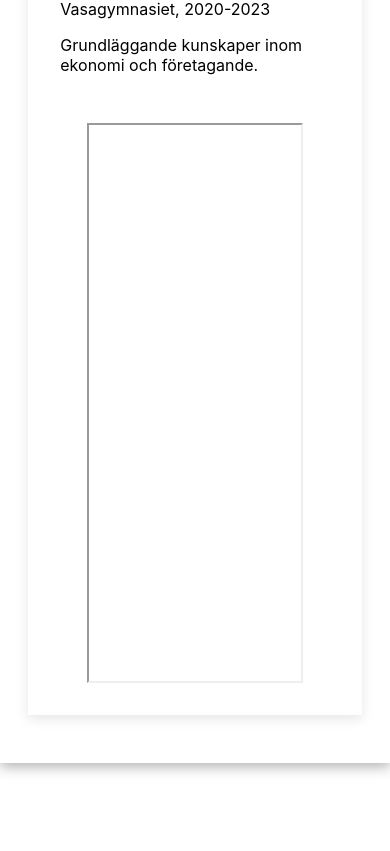
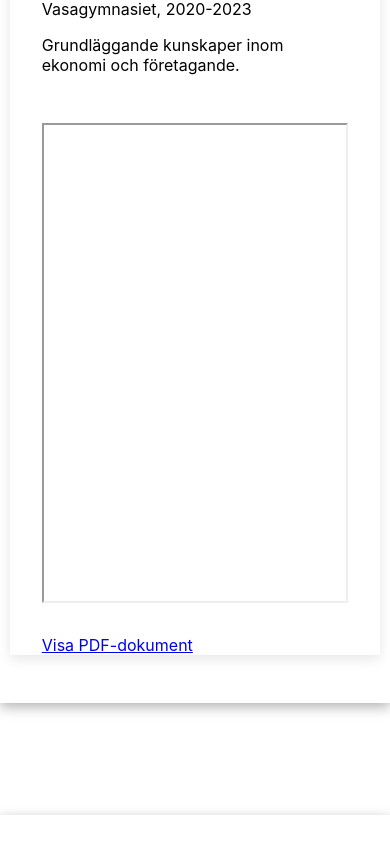
Before and after one commit to Jenkan27/Jenkan27.github.io, a React (Create React App) app: page / in a window 390 px wide. Shown: the part 2387-3238 px from the top of the page. Built offline with nearby package versions, Linux system fonts and the light colour scheme.

Commit message:
added pdf view link to mobile

```diff
--- a/public/index.html
+++ b/public/index.html
@@ -7,7 +7,7 @@
     <meta name="theme-color" content="#000000" />
     <meta
       name="description"
-      content="Web site created using create-react-app"
+      content="Jens Holm's website, built in react"
     />
     <!--
       Notice the use of %PUBLIC_URL% in the tags above.
--- a/src/components/Div2.js
+++ b/src/components/Div2.js
@@ -38,6 +38,12 @@ const Div2 = () => {
         />
       </div>
 
+      <div className='mobile-fallback'>
+        <a href="/pdfs/Fasen_sa_dyrt_allt_ar!_G.A_Jens_Holm_Ek20.pdf" target="_blank" rel="noopener noreferrer">
+          Visa PDF-dokument
+        </a>
+      </div>
+
     </div>
 
   </div>
--- a/src/css/Div2.css
+++ b/src/css/Div2.css
@@ -46,8 +46,12 @@
 }
 
 .pdf-viewer {
-  width: 80%;
+  width: 100%;
   height: 35rem;
+}
+
+.mobile-fallback {
+  display: none;
 }
 
 @media (max-width: 850px) {
@@ -73,13 +77,23 @@
   }
 
   .left {
-    min-width: 90%;
+    min-width: 100%;
     padding-inline: auto;
   }
 
   .right {
-    min-width: 90%;
+    min-width: 100%;
     padding-inline: auto;
+  }
+
+  .pdf-viewer {
+    width: 100%;
+    height: 30rem;
+  }
+
+  .mobile-fallback {
+    display: block;
+    text-decoration: none;
   }
 
 
```
